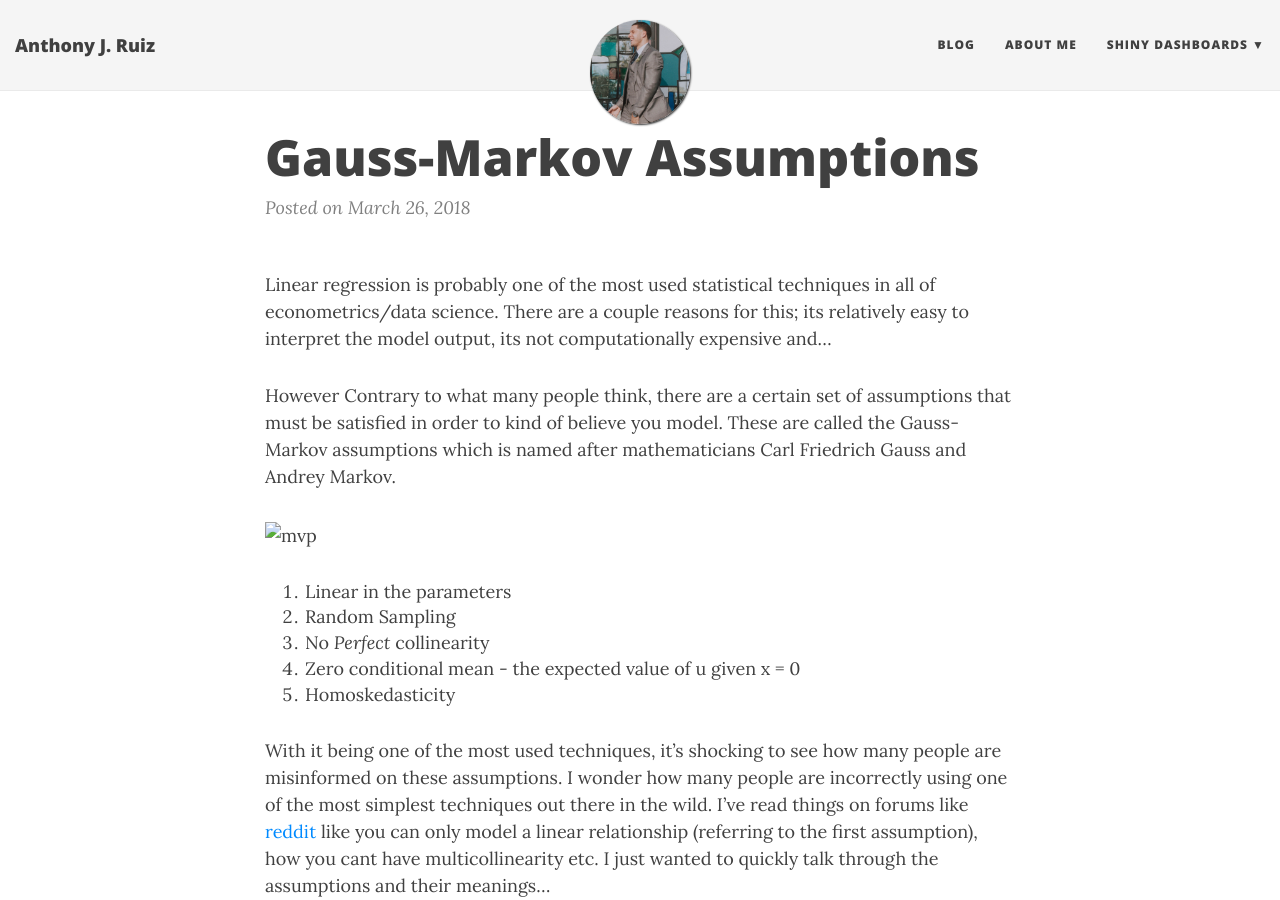
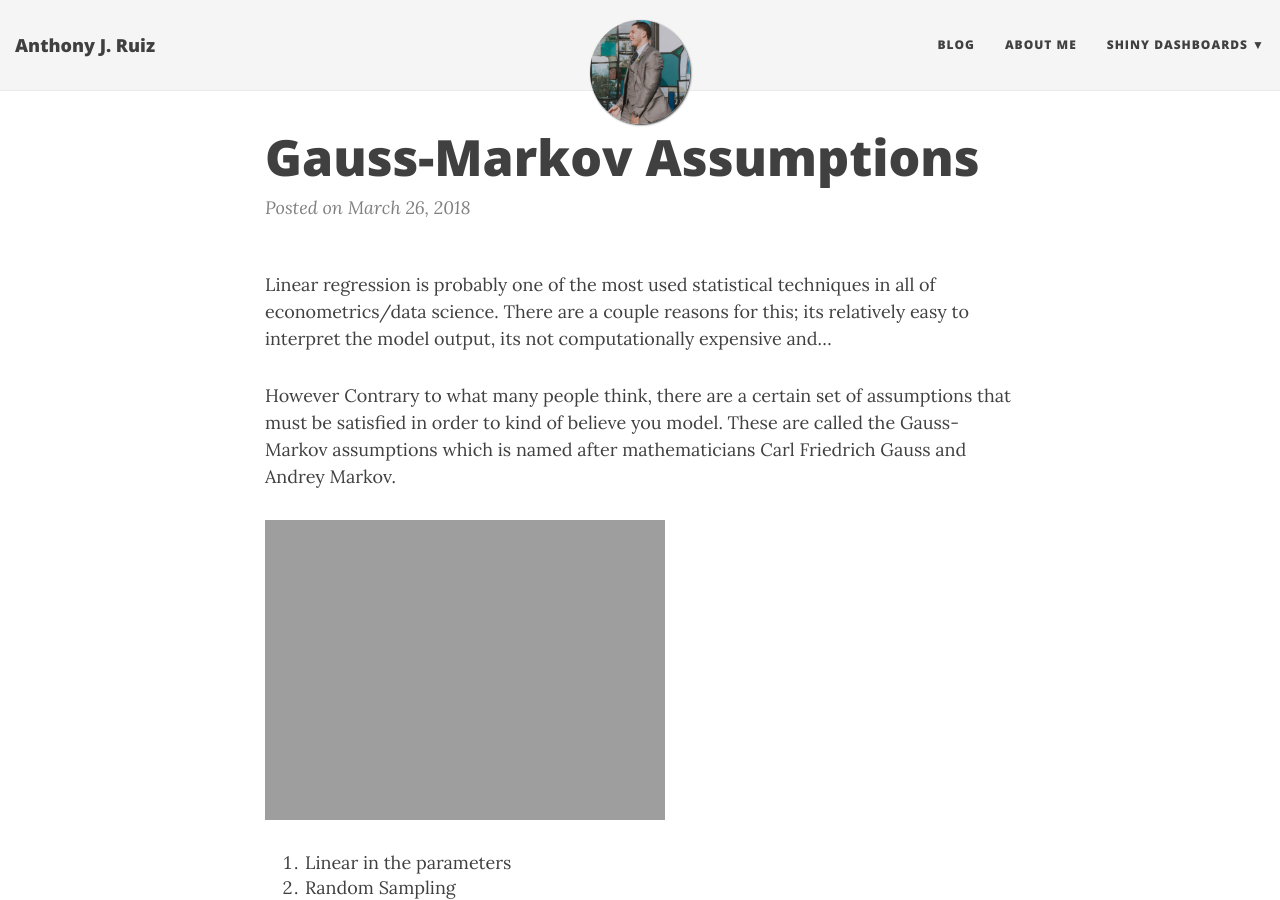
Before and after one commit to AnthonyJRuiz/anthonyjruiz.github.io, a Jekyll site: the page built from _posts/2018-03-26-linear_regression_assumptions.md, in a window 1280 px wide and 900 px high. Built offline with Jekyll 4.4.1, drawn with Linux system fonts in a browser that asks for light colours; nearby versions of some CDN libraries.

Commit message:
filepath

```diff
--- a/_posts/2018-03-26-linear_regression_assumptions.md
+++ b/_posts/2018-03-26-linear_regression_assumptions.md
@@ -11,7 +11,7 @@ Linear regression is probably one of the most used statistical techniques in all
 
 However Contrary to what many people think, there are a certain set of assumptions that must be satisfied in order to kind of believe you model. These are called the Gauss-Markov assumptions which is named after mathematicians Carl Friedrich Gauss and Andrey Markov.
 
-![mvp](da_real_mvp.jpg)
+![mvp]('img/da_real_mvp.jpg')
 
   1. Linear in the parameters
   2. Random Sampling
```
